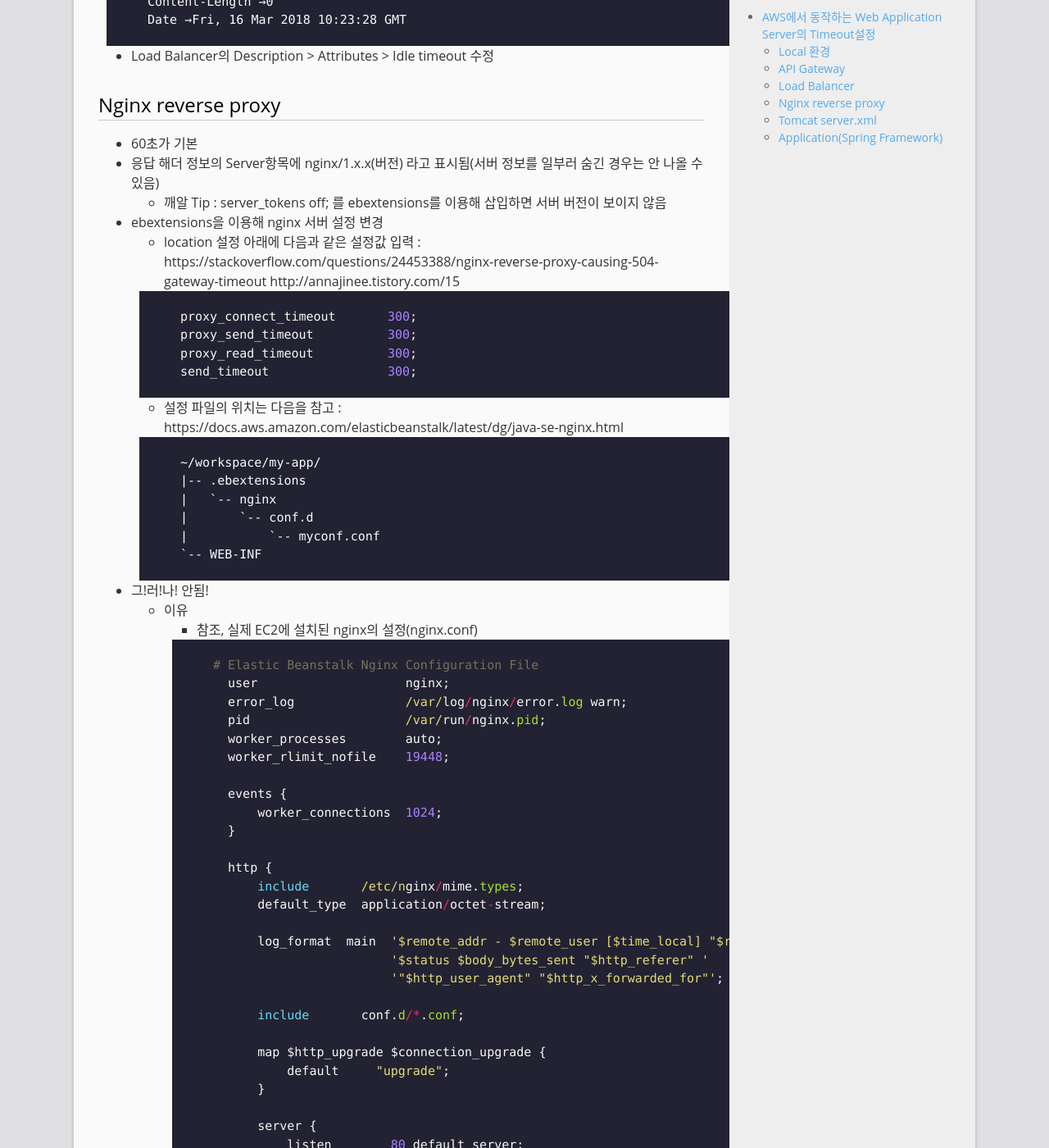
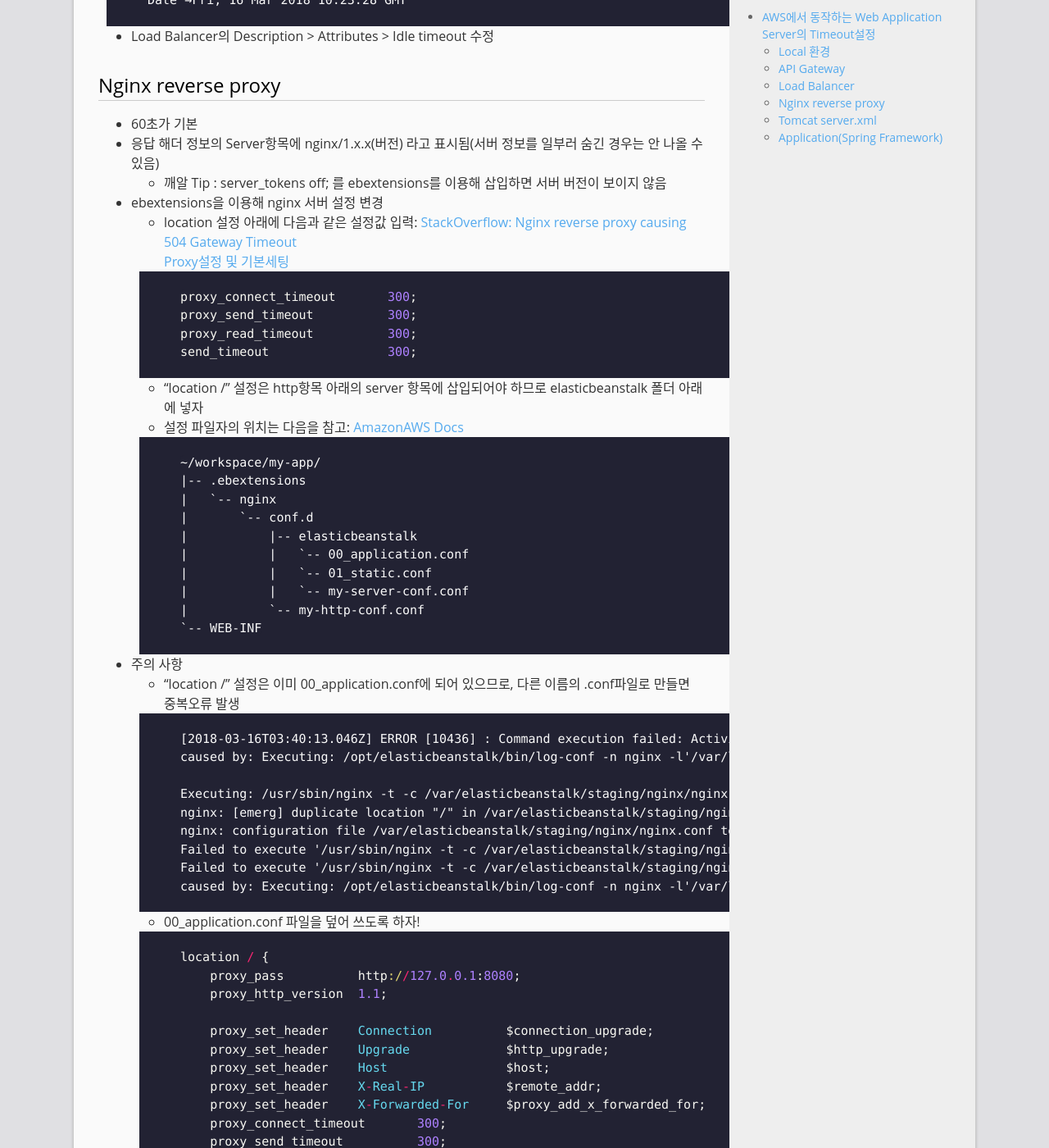
Before and after one commit to mystria/mystria.github.io, a Jekyll site: the page built from _posts/2018-03-16-fail-case-timeout-free-on-aws.md, in a window 1280 px wide and 1400 px high, scrolled down 1183 px. Shown: the whole window at 82% size. Built offline with Jekyll 4.4.1, drawn with Linux system fonts in a browser that asks for light colours; comment, search, counter and statistics services are not loaded; some of the changed text lies outside the part shown.

Commit message:
Update contents

```diff
--- a/_posts/2018-03-16-fail-case-timeout-free-on-aws.md
+++ b/_posts/2018-03-16-fail-case-timeout-free-on-aws.md
@@ -13,7 +13,7 @@ comments: true
 
 ## API Gateway
 * 29~50초가 기본
-* 수정 불가 : https://docs.aws.amazon.com/apigateway/latest/developerguide/limits.html#api-gateway-limits
+* 수정 불가: [AmazonAWS Docs]( https://docs.aws.amazon.com/apigateway/latest/developerguide/limits.html#api-gateway-limits)
 
   ~~~
   504 Gateway Timeout
@@ -42,104 +42,110 @@ comments: true
 * 응답 해더 정보의 Server항목에 nginx/1.x.x(버전) 라고 표시됨(서버 정보를 일부러 숨긴 경우는 안 나올 수 있음)
   + 깨알 Tip : server_tokens off; 를 ebextensions를 이용해 삽입하면 서버 버전이 보이지 않음
 * ebextensions을 이용해 nginx 서버 설정 변경
-  + location 설정 아래에 다음과 같은 설정값 입력 : https://stackoverflow.com/questions/24453388/nginx-reverse-proxy-causing-504-gateway-timeout
-    http://annajinee.tistory.com/15
+  + location 설정 아래에 다음과 같은 설정값 입력: [StackOverflow: Nginx reverse proxy causing 504 Gateway Timeout]( https://stackoverflow.com/questions/24453388/nginx-reverse-proxy-causing-504-gateway-timeout)
+   [Proxy설정 및 기본세팅](http://annajinee.tistory.com/15)
   ~~~ ruby
     proxy_connect_timeout       300;
     proxy_send_timeout          300;
     proxy_read_timeout          300;
     send_timeout                300;
   ~~~
-  + 설정 파일의 위치는 다음을 참고 : https://docs.aws.amazon.com/elasticbeanstalk/latest/dg/java-se-nginx.html
+  + "location /" 설정은 http항목 아래의 server 항목에 삽입되어야 하므로 elasticbeanstalk 폴더 아래에 넣자
+  + 설정 파일자의 위치는 다음을 참고: [AmazonAWS Docs](https://docs.aws.amazon.com/elasticbeanstalk/latest/dg/java-tomcat-proxy.html#java-tomcat-proxy-nginx)
   ~~~
     ~/workspace/my-app/
     |-- .ebextensions
     |   `-- nginx
     |       `-- conf.d
-    |           `-- myconf.conf
+    |           |-- elasticbeanstalk
+    |           |   `-- 00_application.conf
+    |           |   `-- 01_static.conf
+    |           |   `-- my-server-conf.conf
+    |           `-- my-http-conf.conf
     `-- WEB-INF
   ~~~
-* 그!러!나! 안됨!
-  + 이유
-    - 참조, 실제 EC2에 설치된 nginx의 설정(nginx.conf)
-    ~~~ ruby
-      # Elastic Beanstalk Nginx Configuration File
-        user                    nginx;
-        error_log               /var/log/nginx/error.log warn;
-        pid                     /var/run/nginx.pid;
-        worker_processes        auto;
-        worker_rlimit_nofile    19448;
+* 주의 사항
+  + "location /" 설정은 이미 00_application.conf에 되어 있으므로, 다른 이름의 .conf파일로 만들면 중복오류 발생
+  ~~~
+  [2018-03-16T03:40:13.046Z] ERROR [10436] : Command execution failed: Activity failed. (ElasticBeanstalk::ActivityFatalError)
+    caused by: Executing: /opt/elasticbeanstalk/bin/log-conf -n nginx -l'/var/log/nginx/*'
 
-        events {
-            worker_connections  1024;
-        }
+    Executing: /usr/sbin/nginx -t -c /var/elasticbeanstalk/staging/nginx/nginx.conf
+    nginx: [emerg] duplicate location "/" in /var/elasticbeanstalk/staging/nginx/conf.d/elasticbeanstalk/02_timeout.conf:1
+    nginx: configuration file /var/elasticbeanstalk/staging/nginx/nginx.conf test failed
+    Failed to execute '/usr/sbin/nginx -t -c /var/elasticbeanstalk/staging/nginx/nginx.conf'
+    Failed to execute '/usr/sbin/nginx -t -c /var/elasticbeanstalk/staging/nginx/nginx.conf' (ElasticBeanstalk::ExternalInvocationError)
+    caused by: Executing: /opt/elasticbeanstalk/bin/log-conf -n nginx -l'/var/log/nginx/*'
+  ~~~
+  + 00_application.conf 파일을 덮어 쓰도록 하자!
+  ~~~ ruby
+    location / {
+        proxy_pass          http://127.0.0.1:8080;
+        proxy_http_version  1.1;
 
-        http {
-            include       /etc/nginx/mime.types;
-            default_type  application/octet-stream;
+        proxy_set_header    Connection          $connection_upgrade;
+        proxy_set_header    Upgrade             $http_upgrade;
+        proxy_set_header    Host                $host;
+        proxy_set_header    X-Real-IP           $remote_addr;
+        proxy_set_header    X-Forwarded-For     $proxy_add_x_forwarded_for;
+        proxy_connect_timeout       300;
+        proxy_send_timeout          300;
+        proxy_read_timeout          300;
+        send_timeout                300;
+    }
+  ~~~
+* 참고사항
+  + 실제 EC2에 설치된 nginx의 설정(nginx.conf), 2018년 03월 버전, 향후 업데이트될 수 있음
+  ~~~ ruby
+    # Elastic Beanstalk Nginx Configuration File
+      user                    nginx;
+      error_log               /var/log/nginx/error.log warn;
+      pid                     /var/run/nginx.pid;
+      worker_processes        auto;
+      worker_rlimit_nofile    19448;
 
-            log_format  main  '$remote_addr - $remote_user [$time_local] "$request" '
-                              '$status $body_bytes_sent "$http_referer" '
-                              '"$http_user_agent" "$http_x_forwarded_for"';
+      events {
+          worker_connections  1024;
+      }
 
-            include       conf.d/*.conf;
+      http {
+          include       /etc/nginx/mime.types;
+          default_type  application/octet-stream;
 
-            map $http_upgrade $connection_upgrade {
-                default     "upgrade";
-            }
+          log_format  main  '$remote_addr - $remote_user [$time_local] "$request" '
+                            '$status $body_bytes_sent "$http_referer" '
+                            '"$http_user_agent" "$http_x_forwarded_for"';
 
-            server {
-                listen        80 default_server;
-                access_log    /var/log/nginx/access.log main;
+          include       conf.d/*.conf;
 
-                client_header_timeout 60;
-                client_body_timeout   60;
-                keepalive_timeout     60;
-                gzip                  on;
-                gzip_comp_level       4;
-                gzip_types text/plain text/css application/json application/javascript application/x-javascript text/xml application/xml application/xml+rss text/javascript;
+          map $http_upgrade $connection_upgrade {
+              default     "upgrade";
+          }
 
-                # Include the Elastic Beanstalk generated locations
-                include conf.d/elasticbeanstalk/*.conf;
-            }
-        }
-    ~~~
-    - .ebextensions/nginx/conf.d/ 파일은 EC2의 /etc/nginx/conf.d 로 복사됨
+          server {
+              listen        80 default_server;
+              access_log    /var/log/nginx/access.log main;
+
+              client_header_timeout 60;
+              client_body_timeout   60;
+              keepalive_timeout     60;
+              gzip                  on;
+              gzip_comp_level       4;
+              gzip_types text/plain text/css application/json application/javascript application/x-javascript text/xml application/xml application/xml+rss text/javascript;
+
+              # Include the Elastic Beanstalk generated locations
+              include conf.d/elasticbeanstalk/*.conf;
+          }
+      }
+  ~~~
+  + .ebextensions/nginx/conf.d/ 파일은 EC2의 /etc/nginx/conf.d 로 복사됨
     - conf.d 폴더의 파일들은 http항목에 include됨
-    - 그러나 location항목은 뒤에 나오는 conf.d/elaticbeanstalk 폴더 아래에 있는 00_application.conf 가 다시 한번 include됨
-    - 이것으로 인해 사용자가 원한 location 설정은 무시됨(Override되어 버리는 듯)
-  + 해결책
-    - SSH를 통해 해당 EC2에 접속하여 00_application.conf 파일을 위에서 설명한 방법으로 수정해야함
-    ~~~ ruby
-      location / {
-          proxy_pass          http://127.0.0.1:8080;
-          proxy_http_version  1.1;
-
-          proxy_set_header    Connection          $connection_upgrade;
-          proxy_set_header    Upgrade             $http_upgrade;
-          proxy_set_header    Host                $host;
-          proxy_set_header    X-Real-IP           $remote_addr;
-          proxy_set_header    X-Forwarded-For     $proxy_add_x_forwarded_for;
-          proxy_connect_timeout       300;
-          proxy_send_timeout          300;
-          proxy_read_timeout          300;
-          send_timeout                300;
-      }
-    ~~~
-    - conf.d/elasticbeanstalk/ 파일들은 http.server항목 아래에 include되므로 바로 location을 정의하면 됨
-    - 아래와 같이 ebextensions를 설정해 보았으나 EC2에 conf파일이 추가되지도 않고, 서비스 재시작시 에러만 발생
-    ~~~
-      ~/workspace/my-app/
-      |-- .ebextensions
-      |   `-- nginx
-      |       `-- conf.d
-      |           `-- elasticbeanstalk
-      |               `-- myconf.conf
-      `-- WEB-INF
-    ~~~
-    - 이 방법은 당장에는 동작하겠지만 새로운 war파일을 deploy하면 무효가 되므로 주의
-  + nginx.conf를 통째로 override
-    - 본문에 첨부한 nginx.conf를 완전히 수정한 후, 다음 path에 두고 deploy하면 동작 함
+  + .ebextensions/nginx/conf.d/elasticbeanstalk/ 파일은 EC2의 /etc/nginx/conf.d/elasticbeanstalk 로 복사됨
+    - elaticbeanstalk 폴더의 파일들은 server항목에 include됨
+    - location 설정은 server아래에 있으므로 이 폴더에 넣어야 함
+    - 설정이 겹치거나 문법이 틀리면 서버 로딩시 에러 발생 (logs의 /var/log/eb-commandprocessor.log항목)
+  + nginx.conf를 통째로 override하는 방법도 존재
+    - 본문에 첨부한 nginx.conf를 완전히 수정한 후, 다음 path에 두고 deploy
     ~~~
       ~/workspace/my-app/
       |-- .ebextensions
@@ -147,15 +153,15 @@ comments: true
       |       `-- nginx.conf
       `-- WEB-INF
     ~~~
-  + 참고: https://docs.aws.amazon.com/elasticbeanstalk/latest/dg/java-se-nginx.html
+  + 참고: [AmazonAWS Docs](https://docs.aws.amazon.com/elasticbeanstalk/latest/dg/java-se-nginx.html)
 
 ## Tomcat server.xml
 * 60000밀리초(주의!)가 기본
 * Connector connectionTimeout="60000" 부분을 바꾸면 된다고 하나 엄밀히 말하면 다른 개념이라고 함
-  + 연결 생성을 기다리는 시간일 뿐: https://okky.kr/article/257636
-  + 다음처럼 timeout을 강화 하는 방법도 존재(기본 10분 설정) : https://stackoverflow.com/questions/7145131/tomcat-request-timeout
+  + 연결 생성을 기다리는 시간일 뿐: [OKKY: tomcat service timeout 설정](https://okky.kr/article/257636)
+  + 다음처럼 timeout을 강화 하는 방법도 존재(기본 10분 설정): [StackOverflow: Tomcat request timeout]( https://stackoverflow.com/questions/7145131/tomcat-request-timeout)
 * Connector keepAliveTimeout="60000" 일까?
-  + connectionTimeout 값을 기본으로 가짐. 즉, connectionTimeout을 수정하면 되긴 함 : https://tomcat.apache.org/tomcat-7.0-doc/config/http.html#Standard_Implementation
+  + connectionTimeout 값을 기본으로 가짐. 즉, connectionTimeout을 수정하면 되긴 함: [Tomcat Docs]( https://tomcat.apache.org/tomcat-7.0-doc/config/http.html#Standard_Implementation)
 * 이렇게 바꾼 것을 서버에 적용하기 위해서는 추가적인 ebextensions 파일이 필요
   + 수정한 server.xml을 .ebextensions 폴더에 추가
   + .ebextensions 폴더 아래에 다음 내용의 server-update.config 파일을 생성(Tomcat 버전 주의)
@@ -164,7 +170,13 @@ comments: true
       replace-config:
         command: cp .ebextensions/server.xml /etc/tomcat8/server.xml
   ~~~
-  + 참고: https://stackoverflow.com/questions/12264432/how-do-i-supply-configuration-to-elastic-beanstalk-tomcat
+  + 참고: [StackOverflow: How do I supply configuration to elastic beanstalk tomcat]( https://stackoverflow.com/questions/12264432/how-do-i-supply-configuration-to-elastic-beanstalk-tomcat)
+* 그!러!나! 안됨!!
+  + 이유: Tomcat이 알아서 해결하므로 설정을 바꿔도 소용없다.
+    - [Coderanch: Tomcat timeout](https://coderanch.com/t/663316/application-servers/Tomcat-timeout)
+    - [StackOverflow: tomcat request timeout](https://stackoverflow.com/a/7418926/8350542)
+  + 해결책
+    - Tomcat에서는 timeout을 안심하고 무시하고 nginx proxy나 LoadBalancer 등에서 처리하자..(?)
 
 ## Application(Spring Framework)
 * 여기도 뭔가 있지만 생략
```
